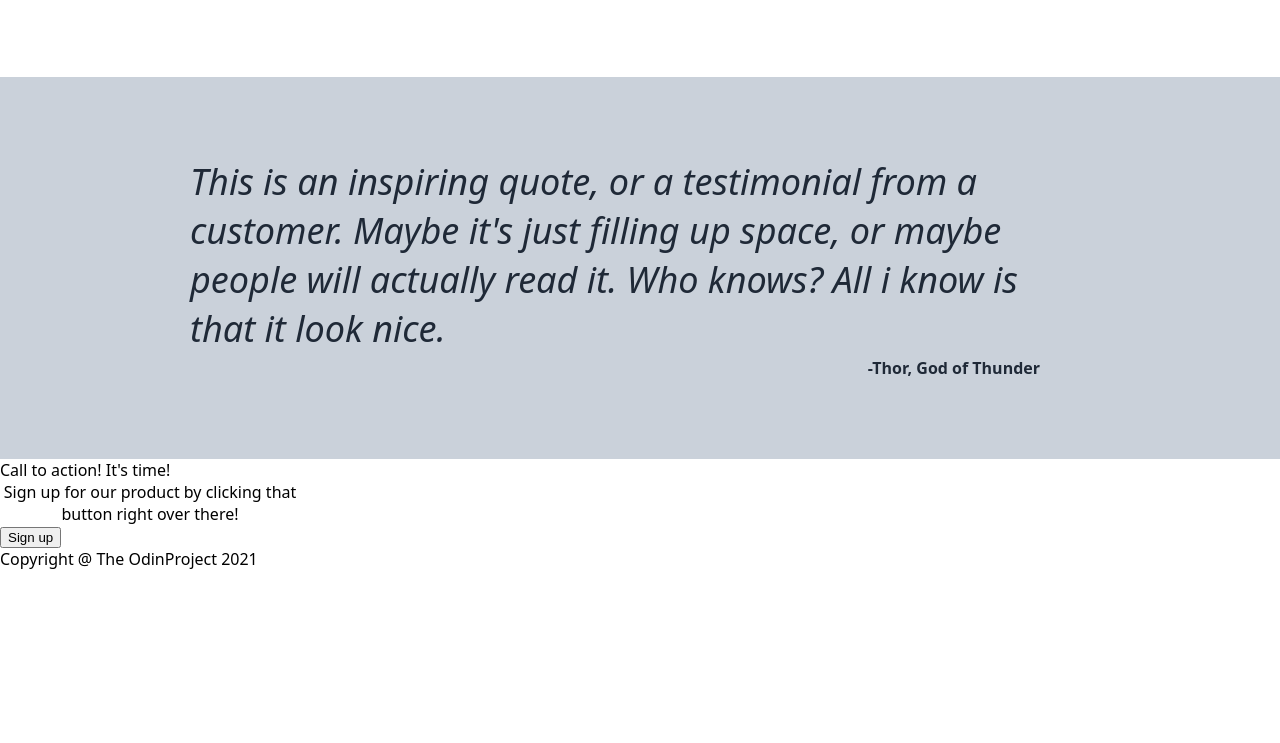
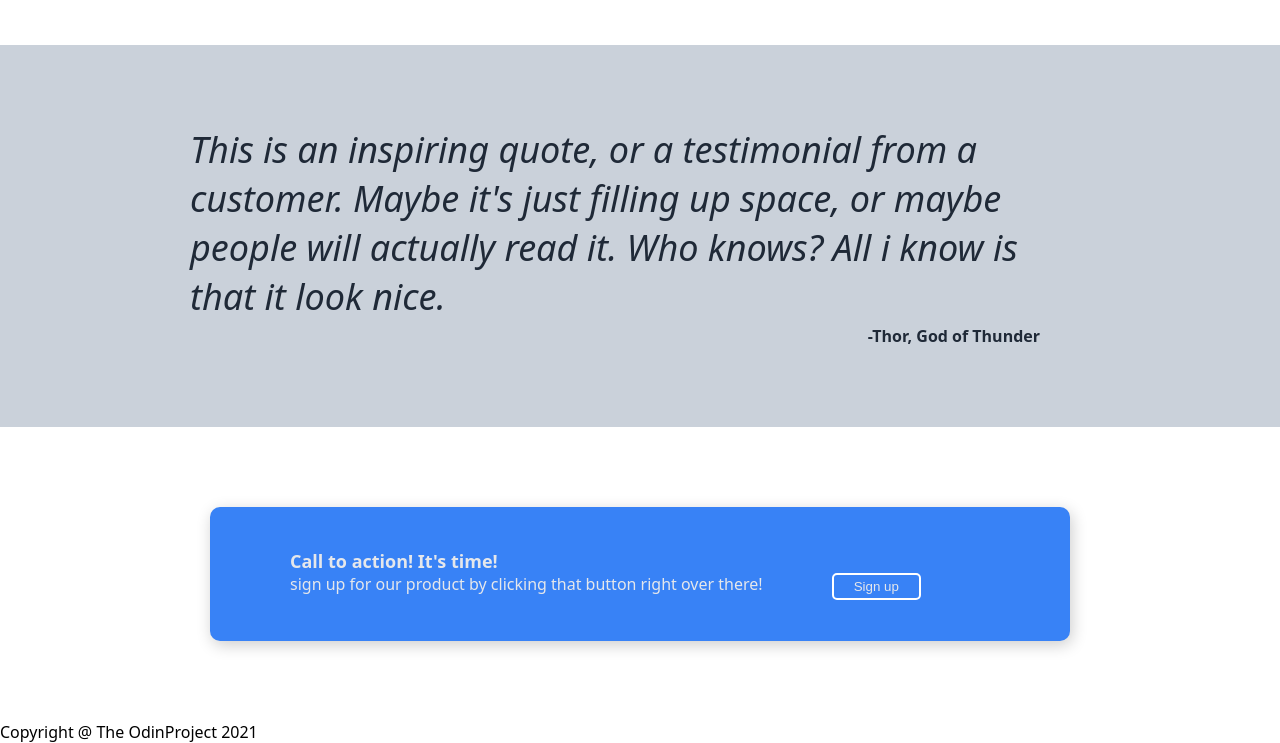
Before and after one commit to fineman1/landing-page, a plain HTML site: page index.html in a window 1280 px wide. Shown: the part 736-1479 px from the top of the page. Before the commit the page ends 1306 px from the top, so only its background shows below. Drawn offline with Linux system fonts and the light colour scheme.

Commit message:
i add modal

```diff
--- a/index.html
+++ b/index.html
@@ -21,7 +21,7 @@
 <div class="container1">
 <div class="container2">
   <div class="header2">This website is awesome</div>
-  <p class="subtext">This website has some subtext that goes here under the main title. it's a smaller font and the color is lower contrast.</p>
+  <div class="subtext">This website has some subtext that goes here under the main title. it's a smaller font and the color is lower contrast.</div>
   <button class="signup">Sign up</button></div>
   <img src="./Punpun_c1p2.PNG.webp" alt="image">
 </div>
@@ -39,10 +39,16 @@
     <div class="author">-Thor, God of Thunder</div>
 </div>
 
-<div class="modal">
-    <div class="header5">Call to action! It's time!</div>
-    <div class="text">Sign up for our product by clicking that button right over there!</div>
-    <button class="button2"> Sign up</button>
+<div class="body">
+  <div class="modal">
+
+    <div class="action">Call to action! It's time!</div>
+
+  <div class="txt1">
+    <div class="txt2">sign up for our product by clicking that button right over there!</div>
+    <button class="button01">Sign up</button>
+  </div>
+  </div>
 </div>
 
 <div class="footer">
--- a/style.css
+++ b/style.css
@@ -62,7 +62,7 @@ body{
 }
 
 .subtext{
-  margin-top: 0%;
+  margin-bottom: 10px;
   font-size: 18px;
   color: #E5E7EB;
 
@@ -134,3 +134,57 @@ img{
   font-weight: 900;
   text-align: end;
 }
+
+.header5{
+  display: flex;
+}
+
+.modal{
+  padding: 32px;
+  padding-left: 80px;
+  padding-right: 80px;
+  background-color: #3882f6;
+  width: 700px;
+  height: 70px;
+  border-radius: 10px;
+  box-shadow: 2px 4px 16px rgba(0,0,0,.2);
+  display: flex;
+  flex-direction: column;
+  justify-content: center;
+}
+
+.body{
+  padding: 80px;
+  display: flex;
+  flex-direction: row;
+  justify-content: center;
+}
+
+.action{
+  color: #E5E7EB;
+  width: 230px;
+  font-size: large;
+  font-weight: 900;
+}
+
+.txt1{
+  display: flex;
+}
+
+.txt2{
+  margin-right: auto;
+  color: #E5E7EB;
+  font-size: medium;
+}
+
+.button01{
+  color: #E5E7EB;
+  border: 2px solid white;
+  background-color: #3882f6;
+  border-radius: 5px;
+  margin-right: auto;
+  padding-left: 20px;
+  padding-right: 20px;
+  padding-top: 4px;
+  padding-bottom: 4px;
+}
```
